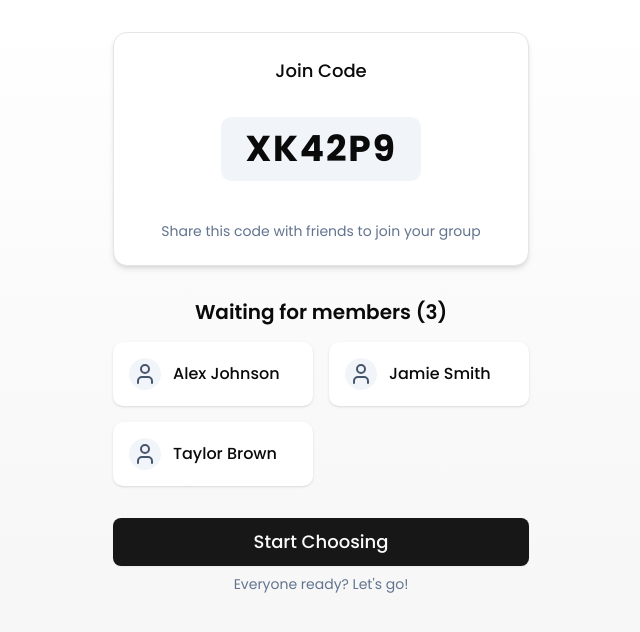
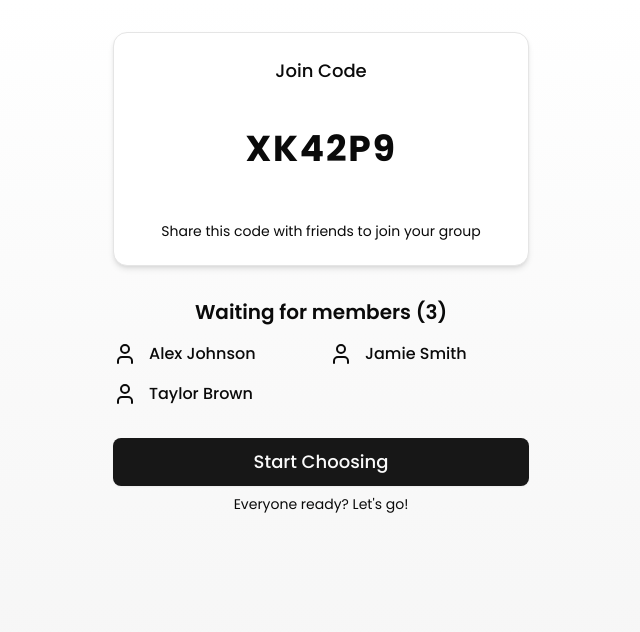
Before and after one commit to kevinnhou/next-hackathon, a Next.js app: page /lobby in a window 1280 px wide. Shown: the top 632 px of the page, without its empty margins (319-959 px from the left). Built offline with nearby package versions, Linux system fonts and the light colour scheme.

Commit message:
fix: styling

```diff
--- a/src/app/join/page.tsx
+++ b/src/app/join/page.tsx
@@ -23,6 +23,7 @@ export default function Join() {
     try {
       toast.success("You've joined the group successfully");
       router.push(`/group/${code}`);
+      // eslint-disable-next-line ts/no-unused-vars
     } catch (error) {
       toast.error("Failed to join group. Please try again.");
     } finally {
--- a/src/app/lobby/page.tsx
+++ b/src/app/lobby/page.tsx
@@ -59,14 +59,14 @@ export default function GroupLobbyPage() {
   return (
     <div className="min-h-screen bg-gradient-to-b from-background via-muted/60 to-muted">
       <main className="container mx-auto flex max-w-md flex-col items-center px-4 py-8">
-        <Card className="mb-8 w-full bg-white p-6 text-center shadow-md">
+        <Card className="mb-8 w-full p-6 text-center shadow-md">
           <h2 className="mb-2 text-lg font-medium">Join Code</h2>
           <div className="flex items-center justify-center">
-            <div className="rounded-lg bg-slate-100 px-6 py-3 text-4xl font-bold tracking-wider">
+            <div className="rounded-lg px-6 py-3 text-4xl font-bold tracking-wider">
               {groupCode}
             </div>
           </div>
-          <p className="mt-4 text-sm text-slate-500">
+          <p className="mt-4 text-sm">
             Share this code with friends to join your group
           </p>
         </Card>
@@ -85,10 +85,10 @@ export default function GroupLobbyPage() {
                   animate={{ opacity: 1, y: 0 }}
                   exit={{ opacity: 0, scale: 0.9 }}
                   transition={{ duration: 0.3 }}
-                  className="flex items-center gap-3 rounded-lg bg-white p-4 shadow"
+                  className="flex items-center gap-3 rounded-lg"
                 >
-                  <div className="rounded-full bg-slate-100 p-1">
-                    <User className="h-6 w-6 text-slate-600" />
+                  <div className="rounded-full">
+                    <User className="h-6 w-6" />
                   </div>
                   <span className="truncate font-medium">{user.name}</span>
                 </motion.div>
@@ -97,7 +97,7 @@ export default function GroupLobbyPage() {
           </div>
 
           {users.length === 0 && (
-            <div className="py-8 text-center text-slate-500">
+            <div className="py-8 text-center">
               Waiting for people to join...
             </div>
           )}
@@ -117,7 +117,7 @@ export default function GroupLobbyPage() {
             >
               Start Choosing
             </Button>
-            <p className="mt-2 text-center text-sm text-slate-500">
+            <p className="mt-2 text-center text-sm">
               {users.length === 0
                 ? "Wait for members to join before starting"
                 : "Everyone ready? Let's go!"}
```
